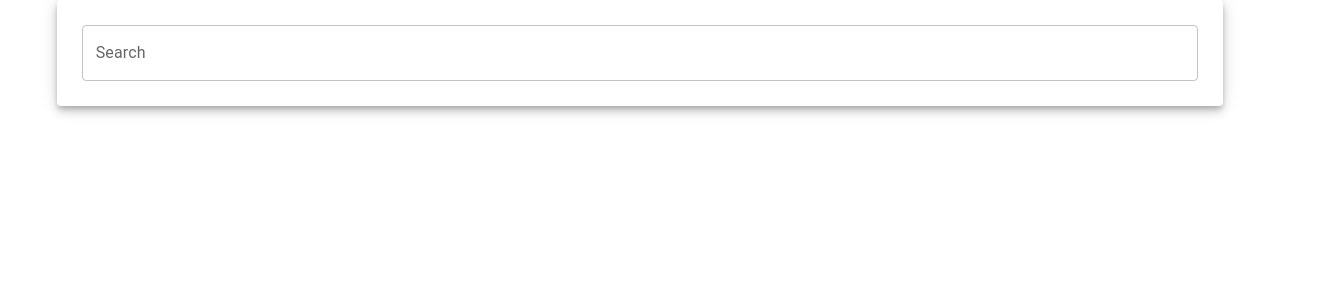
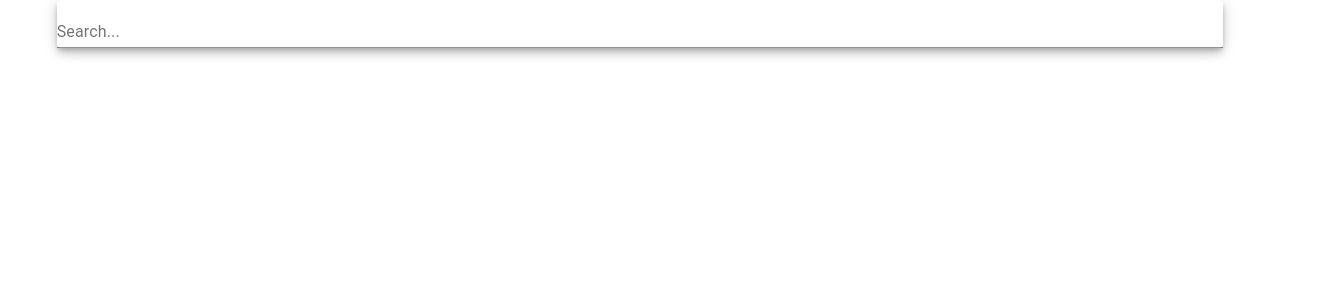
Before and after one commit to manish0208/Youtube-clone, a React (Create React App) app: page / in a window 1280 px wide. Shown: the top 300 px of the page, 1320 px wide, since content can reach past the window. Built offline with nearby package versions, Linux system fonts and the light colour scheme.

Commit message:
setup useState in App.js

```diff
--- a/src/App.js
+++ b/src/App.js
@@ -1,18 +1,23 @@
 
 import './App.css';
 import youtube from "./api/youtube";
-import { Grid } from '@mui/material';
+import { Grid } from "@material-ui/core";
 import SearchBar from './Components/SearchBar';
+import {useState} from 'react';
+import React from 'react';
 
 function App() {
+
+  const [videos, setVideos] = useState([]);
+  const [selectedVideo, setSelectedVideos] = useState({id: {}, snippet: {}})
+
   return (
     <div className="App">
       <Grid style={{justifyContent: "center"}} container spacing={10}>
         <Grid item xs={11}>
           <Grid container spacing={10}>
             <Grid item xs={12}>
-
-              <SearchBar onSubmit = {handleSubmit} />
+              <SearchBar onSubmit={handleSubmit} />
             </Grid>
             <Grid item xs={8}>
               {/* {VideoDetail} */}
@@ -27,15 +32,17 @@ function App() {
   );
 
   async function handleSubmit(searchItem){
-    const response = await youtube.get("Search",{
+    const {data: {items: videos} } = await youtube.get("search",{
       params: {
         part: "snippet",
         maxResults: 5,
         key: "AIzaSyCohufl5dSRo4hO8ssldzZasxfCzO8DsVw",
-        q: searchItem
+        q: searchItem,
       }
     });
-    console.log(response.data.items);
+
+    setVideos(videos);
+    setSelectedVideos(videos[0]);
   }
 }
 
--- a/src/Components/SearchBar.jsx
+++ b/src/Components/SearchBar.jsx
@@ -1,34 +1,31 @@
 
 import { useState } from "react";
-import { Paper, TextField } from "@mui/material";
-//import { defaultListboxReducer } from "@mui/base";
+import { Paper, TextField } from "@material-ui/core"
 
-
-const SearchBar = ({onSubmit}) => {
+const SearchBar = ({ onSubmit }) => {
     const [searchTerm, setSearchTerm] = useState("");
 
     const handleChange = (event) => setSearchTerm(event.target.value);
 
     const onKeyPress = (event) => {
-        if(event.key === 'Enter'){
+        if(event.key === "Enter"){
             onSubmit(searchTerm);
         }
     }
-    return (
-        <Paper elevation={6} style={{padding: "25px"}}>
+
+    return(
+        <Paper elevation={6} styling={{ padding: "25px" }}>
             <TextField
                 fullWidth
-                label = "Search"
+                label = "Search..."
                 value={searchTerm}
                 onChange={handleChange}
                 onKeyPress={onKeyPress}
-            />
+            >
+
+            </TextField>
         </Paper>
     )
 }
 
-
 export default SearchBar;
-
-
-// AIzaSyCohufl5dSRo4hO8ssldzZasxfCzO8DsVw
```
Also changed, not shown: src/api/youtube.js (+11 -1 lines).
